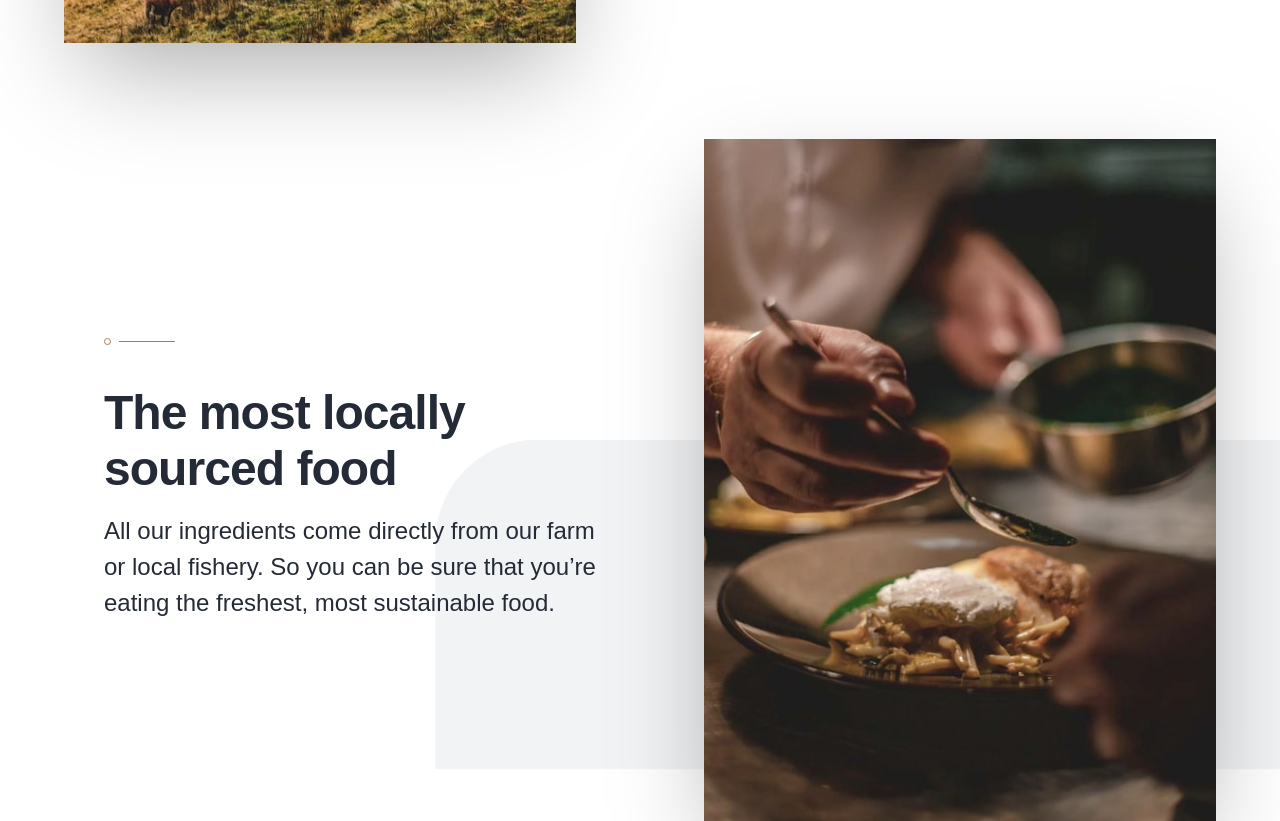
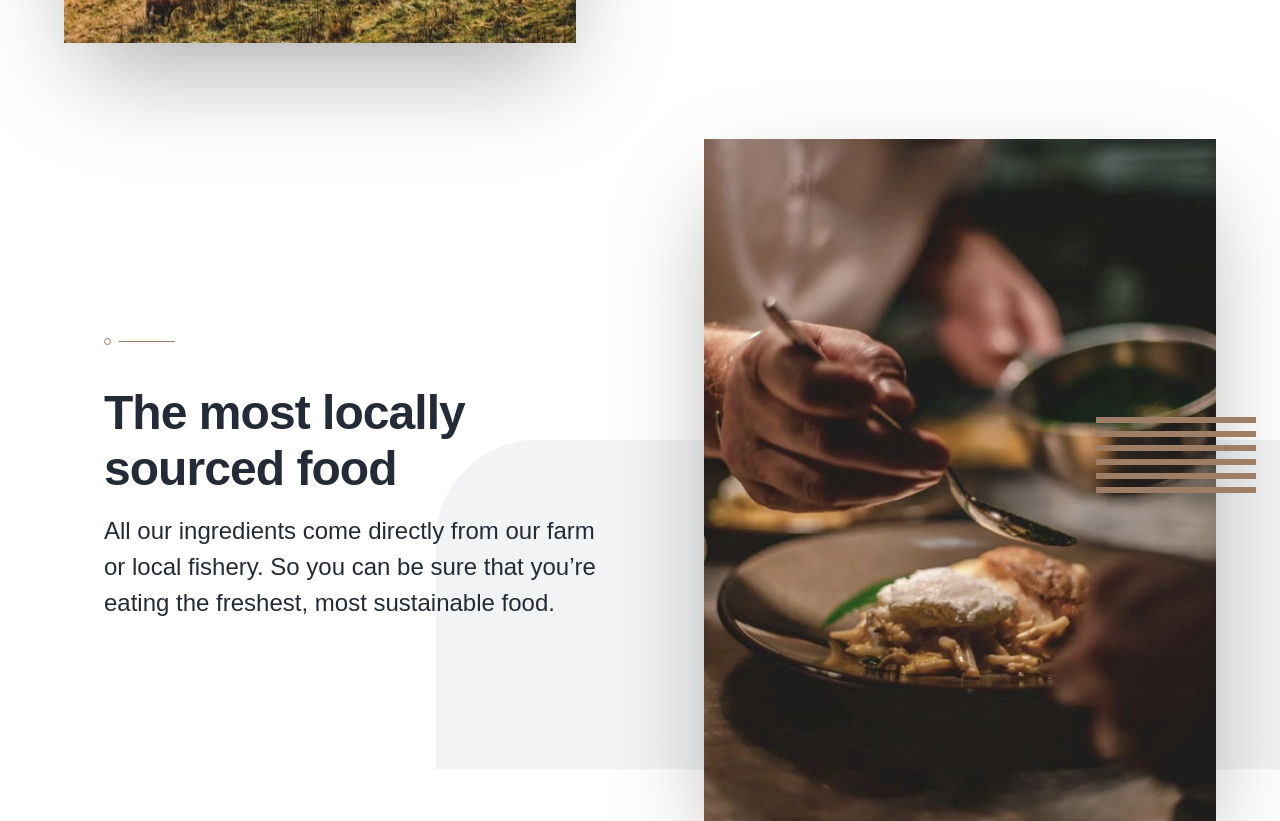
Before and after one commit to anet-eny/dine-restaurant-website, a React (Vite) app: page / in a window 1280 px wide. Shown: the part 1400-2221 px from the top of the page. Built offline with nearby package versions, Linux system fonts and the light colour scheme.

Commit message:
feat: add pattern lines to the right positioned img

```diff
--- a/src/components/FeatureCard.jsx
+++ b/src/components/FeatureCard.jsx
@@ -48,6 +48,14 @@ export default function FeatureCard({
             ${isImageLeft ? "top-1/3 left-0 md:-translate-y-20 lg:-translate-y-40" : "bottom-0 md:translate-y-5 lg:-translate-y-20 right-0"}
           `}
         />
+        {!isImageLeft && (
+          <img
+            src={patternLines}
+            alt=""
+            aria-hidden="true"
+            className="hidden md:block absolute bottom-0 z-20 right-0 -translate-x-6 -translate-y-82"
+          />
+        )}
       </div>
 
       <div className="flex-1 text-center lg:text-left md:px-10">
```
